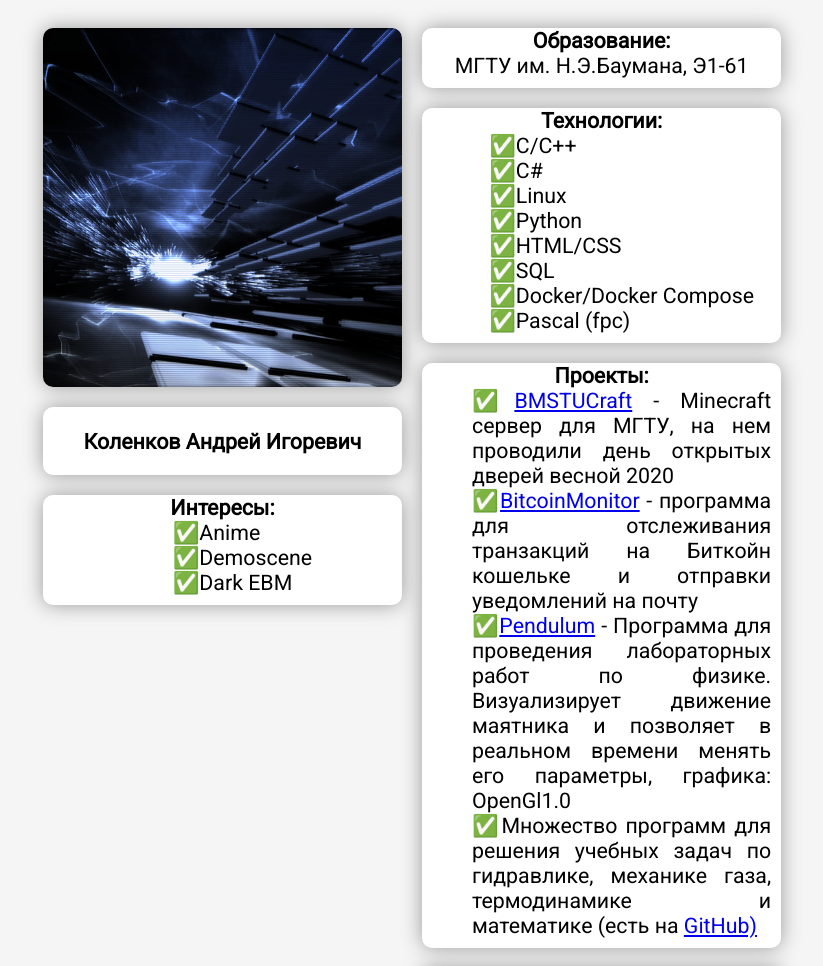
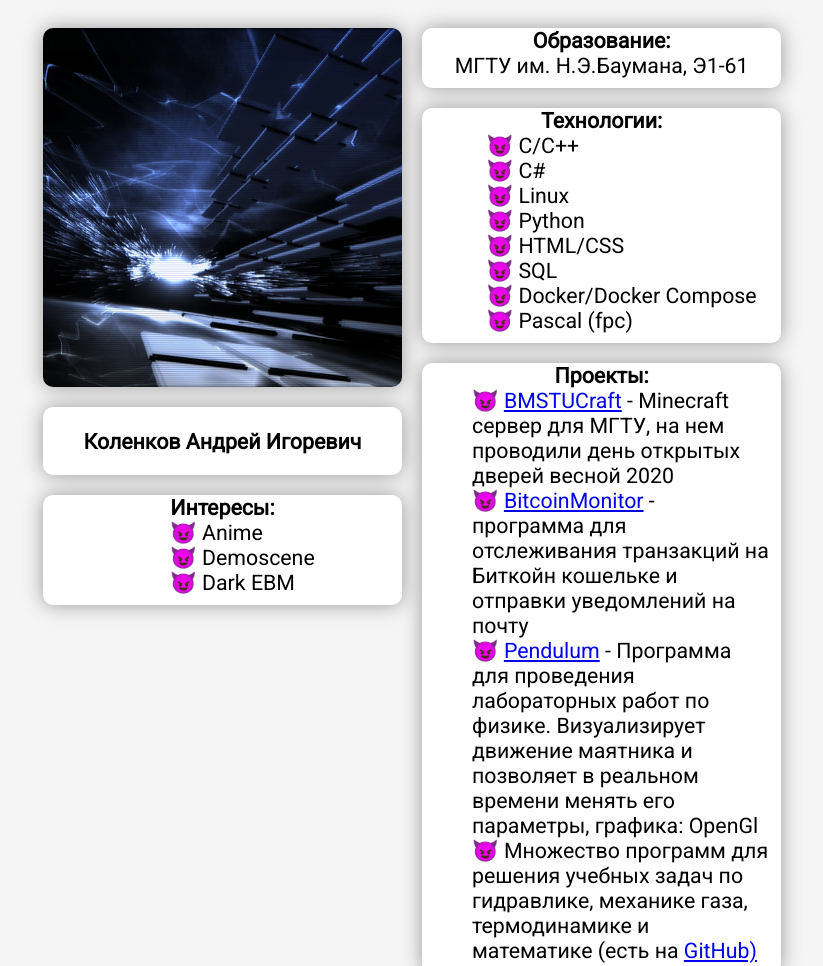
Before and after one commit to Adefey/Me, a plain HTML site: page index.html in a window 1280 px wide. Shown: the top 966 px of the page, without its empty margins (238-1061 px from the left). Drawn offline with Linux system fonts and the light colour scheme.

Commit message:
Выглядит минималистично

```diff
--- a/index.html
+++ b/index.html
@@ -56,7 +56,7 @@
                         <ul>
                             <li><a href="https://vk.com/bmstucraft">BMSTUCraft</a> - Minecraft сервер для МГТУ, на нем проводили день открытых дверей весной 2020</li>
                             <li><a href="https://github.com/Adefey/BitcoinMonitor">BitcoinMonitor</a> - программа для отслеживания транзакций на Биткойн кошельке и отправки уведомлений на почту</li>
-                            <li><a href="https://github.com/Adefey/Pendulum">Pendulum</a> - Программа для проведения лабораторных работ по физике. Визуализирует движение маятника и позволяет в реальном времени менять его параметры, графика: OpenGl1.0</li>
+                            <li><a href="https://github.com/Adefey/Pendulum">Pendulum</a> - Программа для проведения лабораторных работ по физике. Визуализирует движение маятника и позволяет в реальном времени менять его параметры, графика: OpenGl</li>
                             <li>Множество программ для решения учебных задач по гидравлике, механике газа, термодинамике и математике (есть на <a href="https://github.com/Adefey">GitHub)</a></li>
                         </ul>
                     </div>
--- a/style.css
+++ b/style.css
@@ -2,7 +2,6 @@ html {
     font-family: 'Roboto', sans-serif;
     font-size: 16pt;
     background-color: #F5F5F5;
-    text-align: justify;
 }
 
 img {
@@ -19,7 +18,7 @@ li {
 }
 
 li:before {
-    content: "\2705 ";
+    content: "\1F608\0009";
 }
 
 .main_div {
```
